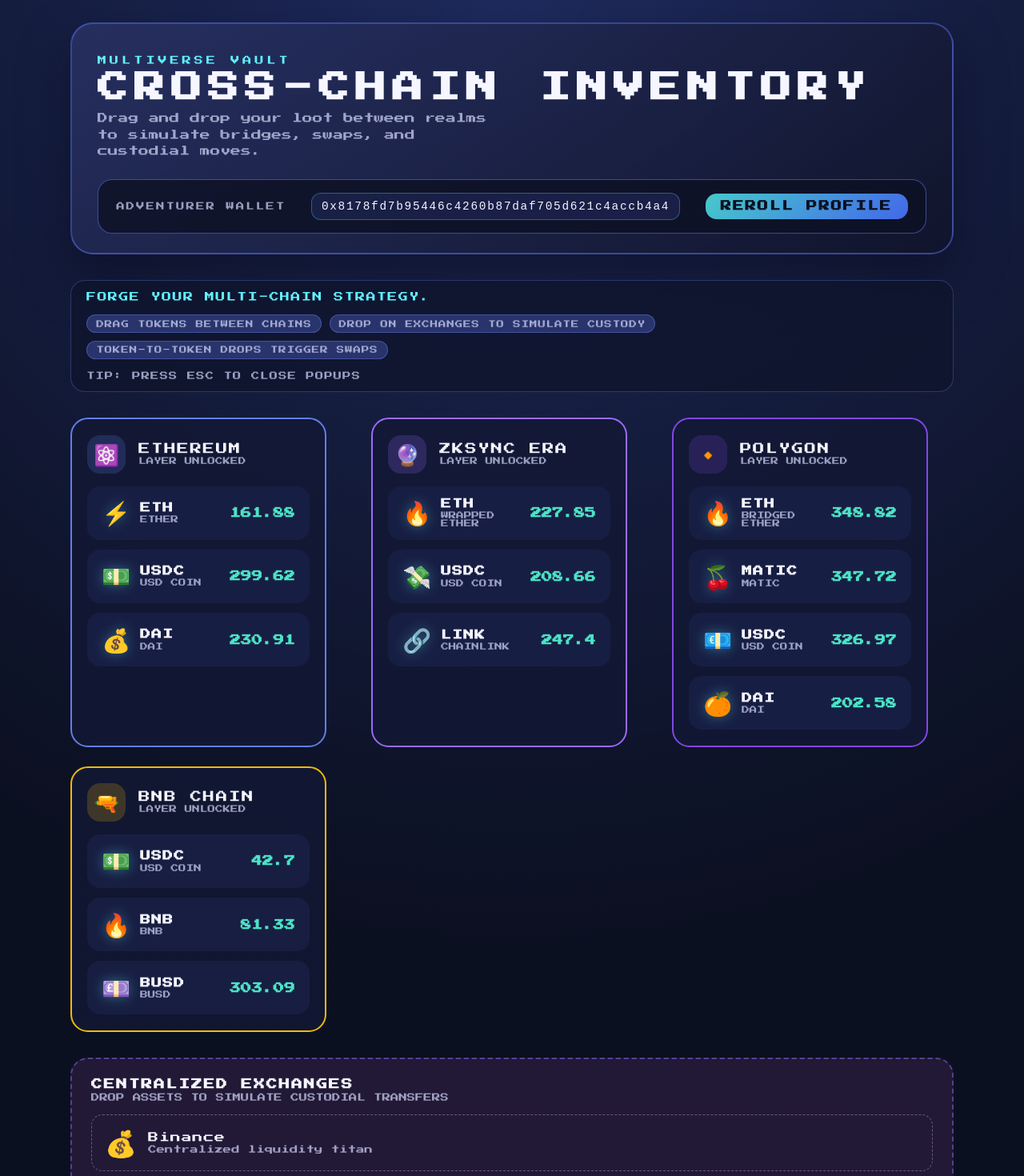
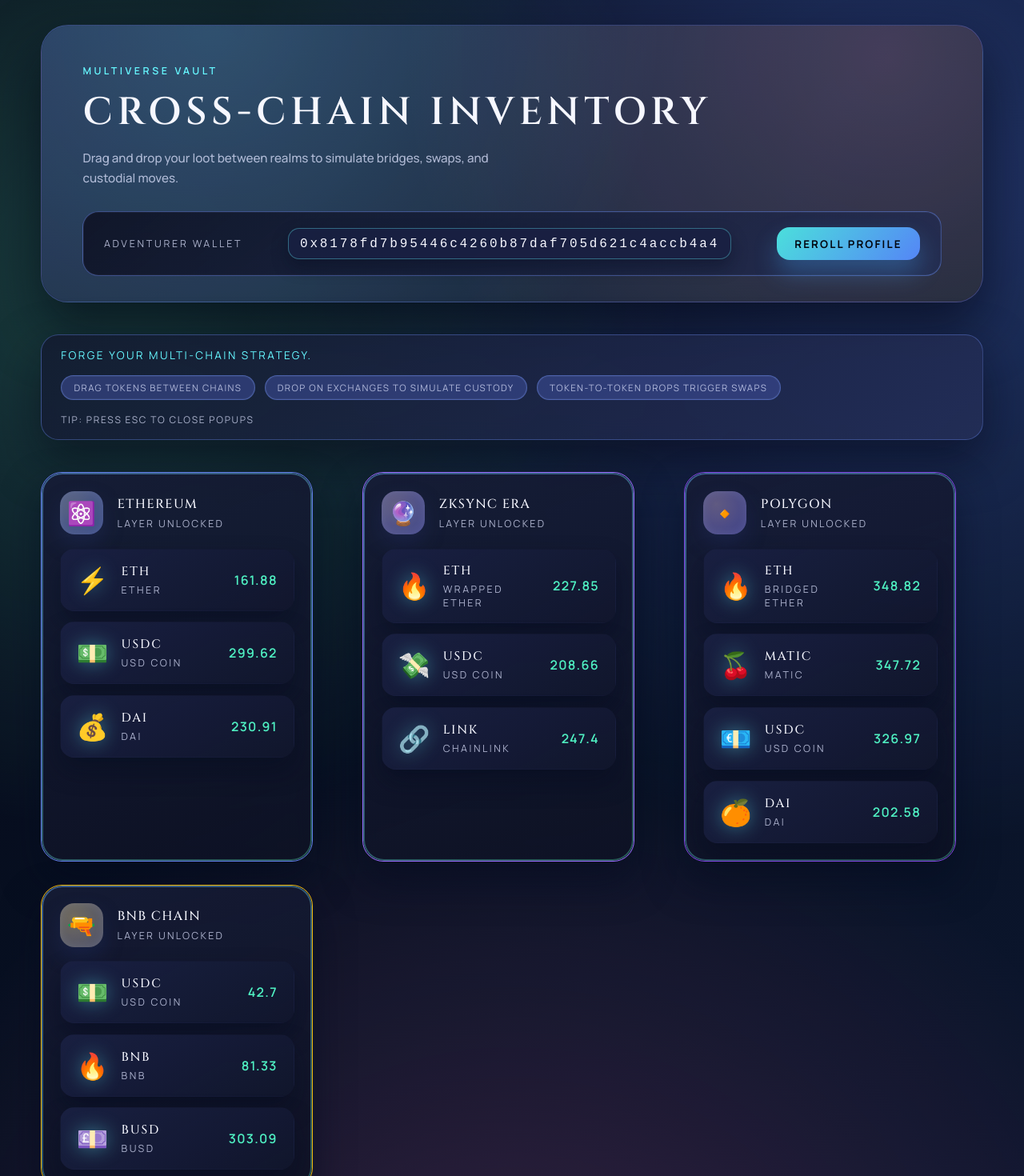
Before and after one commit to mm-zk-codex/zkwallet-demo, a Next.js app: page / in a window 1280 px wide. Shown: the part 20-1490 px from the top of the page at 80% size. Built offline with nearby package versions, Linux system fonts and the light colour scheme.

Commit message:
Refresh UI with modern RPG styling

```diff
--- a/app/globals.css
+++ b/app/globals.css
@@ -1,10 +1,10 @@
-@import url("https://fonts.googleapis.com/css2?family=Press+Start+2P&display=swap");
+@import url("https://fonts.googleapis.com/css2?family=Cinzel:wght@500;600;700&family=Manrope:wght@400;500;600;700;800&display=swap");
 
 :root {
   color-scheme: light dark;
-  font-family: "Press Start 2P", "Segoe UI", Tahoma, Geneva, Verdana, sans-serif;
-  background-color: #0b1021;
-  color: #f5f6ff;
+  font-family: "Manrope", "Segoe UI", Tahoma, Geneva, Verdana, sans-serif;
+  background-color: #060812;
+  color: #f6f7ff;
 }
 
 * {
@@ -14,8 +14,11 @@
 body {
   margin: 0;
   min-height: 100vh;
-  background: radial-gradient(circle at top, rgba(88, 117, 255, 0.25), rgba(11, 16, 33, 0.95) 65%),
-    linear-gradient(180deg, rgba(12, 18, 42, 0.95), rgba(7, 9, 18, 0.95));
+  background:
+    radial-gradient(circle at 12% 18%, rgba(94, 255, 198, 0.22), transparent 35%),
+    radial-gradient(circle at 88% 12%, rgba(92, 130, 255, 0.32), transparent 40%),
+    radial-gradient(circle at 50% 90%, rgba(255, 94, 172, 0.18), transparent 45%),
+    linear-gradient(135deg, rgba(7, 9, 24, 0.95) 0%, rgba(8, 19, 38, 0.98) 55%, rgba(14, 23, 49, 1) 100%);
 }
 
 a {
@@ -28,24 +31,38 @@
 }
 
 :root {
-  --panel-bg: rgba(18, 24, 52, 0.85);
-  --panel-border: rgba(121, 142, 255, 0.35);
-  --accent: #62f1ff;
-  --accent-strong: #4be3c6;
-  --danger: #ff6b81;
-  --exchange-bg: rgba(38, 28, 58, 0.85);
-  --text-muted: rgba(217, 219, 255, 0.7);
+  --panel-bg: rgba(16, 20, 38, 0.78);
+  --panel-highlight: rgba(120, 210, 255, 0.28);
+  --panel-border: rgba(126, 155, 255, 0.42);
+  --panel-glass: rgba(29, 37, 73, 0.55);
+  --accent: #66f7ff;
+  --accent-strong: #4ff0c2;
+  --danger: #ff7d9a;
+  --exchange-bg: rgba(32, 24, 62, 0.72);
+  --text-muted: rgba(223, 228, 255, 0.74);
+  --heading-font: "Cinzel", serif;
+}
+
+h1,
+h2,
+h3,
+h4,
+h5,
+h6 {
+  font-family: var(--heading-font);
+  font-weight: 600;
+  letter-spacing: 0.06em;
 }
 
 @keyframes pulse {
   0% {
-    box-shadow: 0 0 0 0 rgba(98, 241, 255, 0.4);
+    box-shadow: 0 0 0 0 rgba(102, 247, 255, 0.35);
   }
   70% {
-    box-shadow: 0 0 0 0.8rem rgba(98, 241, 255, 0);
+    box-shadow: 0 0 0 0.85rem rgba(102, 247, 255, 0);
   }
   100% {
-    box-shadow: 0 0 0 0 rgba(98, 241, 255, 0);
+    box-shadow: 0 0 0 0 rgba(102, 247, 255, 0);
   }
 }
 
@@ -55,10 +72,10 @@
 }
 
 ::-webkit-scrollbar-thumb {
-  background: rgba(90, 111, 201, 0.4);
+  background: rgba(82, 104, 212, 0.55);
   border-radius: 10px;
 }
 
 ::-webkit-scrollbar-track {
-  background: rgba(12, 18, 42, 0.6);
+  background: rgba(12, 16, 34, 0.6);
 }
--- a/app/page.module.css
+++ b/app/page.module.css
@@ -1,22 +1,22 @@
 .main {
   display: flex;
   flex-direction: column;
-  gap: 2rem;
-  padding: clamp(1.5rem, 4vw, 3rem);
-  max-width: 1200px;
+  gap: 2.5rem;
+  padding: clamp(1.5rem, 4vw, 3.5rem);
+  max-width: 1280px;
   margin: 0 auto 4rem;
 }
 
 .board {
   display: flex;
   flex-direction: column;
-  gap: 2rem;
+  gap: 2.2rem;
 }
 
 .chains {
   display: grid;
-  grid-template-columns: repeat(auto-fit, minmax(260px, 1fr));
-  gap: 1.5rem;
+  grid-template-columns: repeat(auto-fit, minmax(280px, 1fr));
+  gap: 1.8rem;
 }
 
 .statusBar {
@@ -25,41 +25,44 @@
   gap: 1rem;
   align-items: center;
   justify-content: space-between;
-  background: rgba(15, 21, 44, 0.8);
-  border-radius: 18px;
-  border: 1px solid rgba(111, 135, 255, 0.3);
-  padding: 0.9rem 1.2rem;
+  background: linear-gradient(135deg, rgba(19, 25, 48, 0.78), rgba(36, 46, 87, 0.82));
+  border-radius: 22px;
+  border: 1px solid rgba(112, 146, 255, 0.35);
+  box-shadow: 0 25px 60px rgba(5, 8, 22, 0.55);
+  padding: 1rem 1.5rem;
+  backdrop-filter: blur(12px);
 }
 
 .feedback {
-  font-size: 0.75rem;
+  font-size: 0.85rem;
   color: var(--accent);
+  letter-spacing: 0.18em;
   text-transform: uppercase;
-  letter-spacing: 0.12em;
 }
 
 .hint {
-  font-size: 0.65rem;
+  font-size: 0.75rem;
   color: var(--text-muted);
+  letter-spacing: 0.14em;
   text-transform: uppercase;
-  letter-spacing: 0.1em;
 }
 
 .actions {
   display: flex;
   flex-wrap: wrap;
-  gap: 0.6rem;
+  gap: 0.75rem;
 }
 
 .actionTag {
-  background: rgba(47, 60, 123, 0.8);
-  border: 1px solid rgba(119, 144, 255, 0.35);
-  border-radius: 12px;
-  padding: 0.35rem 0.7rem;
-  font-size: 0.6rem;
-  letter-spacing: 0.08em;
+  background: rgba(64, 81, 158, 0.55);
+  border: 1px solid rgba(120, 155, 255, 0.4);
+  border-radius: 16px;
+  padding: 0.45rem 0.95rem;
+  font-size: 0.72rem;
+  letter-spacing: 0.12em;
   text-transform: uppercase;
   color: var(--text-muted);
+  box-shadow: inset 0 0 0 1px rgba(255, 255, 255, 0.05);
 }
 
 @media (max-width: 900px) {
--- a/components/ChainPanel.module.css
+++ b/components/ChainPanel.module.css
@@ -1,55 +1,77 @@
 .panel {
+  position: relative;
   display: flex;
   flex-direction: column;
-  gap: 1rem;
-  padding: 1.2rem;
-  border: 2px solid var(--panel-border);
-  border-radius: 22px;
-  background: var(--panel-bg);
+  gap: 1.1rem;
+  padding: 1.4rem;
+  border: 1px solid rgba(130, 162, 255, 0.35);
+  border-radius: 26px;
+  background: linear-gradient(160deg, rgba(22, 28, 54, 0.92), rgba(14, 18, 36, 0.82));
   min-width: 260px;
-  max-width: 320px;
-  transition: transform 0.2s ease, border-color 0.3s ease;
+  max-width: 340px;
+  transition: transform 0.25s ease, box-shadow 0.3s ease, border-color 0.3s ease;
+  box-shadow: 0 24px 48px rgba(4, 10, 30, 0.5);
+  backdrop-filter: blur(10px);
+  overflow: hidden;
+}
+
+.panel::before {
+  content: "";
+  position: absolute;
+  inset: 0;
+  border-radius: inherit;
+  padding: 2px;
+  background: linear-gradient(140deg, rgba(108, 181, 255, 0.45), rgba(101, 255, 205, 0.3));
+  -webkit-mask: linear-gradient(#fff 0 0) content-box, linear-gradient(#fff 0 0);
+  -webkit-mask-composite: xor;
+  mask-composite: exclude;
+  pointer-events: none;
 }
 
 .panel:hover {
-  transform: translateY(-4px);
+  transform: translateY(-6px) scale(1.01);
+  box-shadow: 0 28px 60px rgba(6, 14, 38, 0.58);
 }
 
 .header {
   display: flex;
   align-items: center;
-  gap: 1rem;
+  gap: 1.1rem;
 }
 
 .icon {
-  width: 3rem;
-  height: 3rem;
-  border-radius: 16px;
+  width: 3.4rem;
+  height: 3.4rem;
+  border-radius: 18px;
   display: grid;
   place-items: center;
-  font-size: 1.6rem;
+  font-size: 1.8rem;
+  background: radial-gradient(circle at 30% 30%, rgba(255, 255, 255, 0.25), rgba(110, 138, 255, 0.3));
+  box-shadow: inset 0 0 12px rgba(255, 255, 255, 0.12), 0 12px 24px rgba(34, 45, 94, 0.45);
 }
 
 .meta {
   display: flex;
   flex-direction: column;
-  gap: 0.2rem;
+  gap: 0.3rem;
 }
 
 .name {
-  font-size: 0.9rem;
+  font-family: var(--heading-font);
+  font-size: 1rem;
+  letter-spacing: 0.08em;
   text-transform: uppercase;
-  letter-spacing: 0.12em;
 }
 
 .subtitle {
-  font-size: 0.6rem;
+  font-size: 0.78rem;
   color: var(--text-muted);
   text-transform: uppercase;
+  letter-spacing: 0.18em;
 }
 
 .inventory {
   display: flex;
   flex-direction: column;
-  gap: 0.75rem;
+  gap: 0.85rem;
 }
--- a/components/ExchangeBoard.module.css
+++ b/components/ExchangeBoard.module.css
@@ -1,71 +1,98 @@
 .board {
-  background: var(--exchange-bg);
-  border: 2px dashed rgba(151, 114, 255, 0.45);
-  border-radius: 22px;
-  padding: 1.5rem;
+  position: relative;
+  background: linear-gradient(150deg, rgba(32, 24, 62, 0.82), rgba(18, 13, 41, 0.82));
+  border: 1px dashed rgba(166, 138, 255, 0.55);
+  border-radius: 26px;
+  padding: 1.8rem;
   display: flex;
   flex-direction: column;
-  gap: 1rem;
+  gap: 1.25rem;
+  box-shadow: 0 30px 60px rgba(6, 8, 24, 0.55);
+  backdrop-filter: blur(10px);
+  overflow: hidden;
+}
+
+.board::after {
+  content: "";
+  position: absolute;
+  inset: 0;
+  border-radius: inherit;
+  pointer-events: none;
+  background: radial-gradient(circle at 20% 20%, rgba(120, 86, 255, 0.2), transparent 55%);
+  opacity: 0.6;
 }
 
 .header {
   display: flex;
   flex-direction: column;
-  gap: 0.35rem;
+  gap: 0.45rem;
+  position: relative;
+  z-index: 1;
 }
 
 .title {
   margin: 0;
   text-transform: uppercase;
-  letter-spacing: 0.15em;
-  font-size: 0.85rem;
+  letter-spacing: 0.18em;
+  font-size: 0.95rem;
+  font-family: var(--heading-font);
 }
 
 .subtitle {
   margin: 0;
   color: var(--text-muted);
-  font-size: 0.65rem;
+  font-size: 0.8rem;
   text-transform: uppercase;
+  letter-spacing: 0.14em;
 }
 
 .rows {
   display: grid;
-  gap: 0.9rem;
+  gap: 1rem;
+  position: relative;
+  z-index: 1;
 }
 
 .exchange {
   display: grid;
   grid-template-columns: auto 1fr;
-  gap: 0.9rem;
-  padding: 0.9rem 1rem;
-  border: 1px dashed rgba(215, 180, 255, 0.4);
-  border-radius: 14px;
-  background: rgba(35, 26, 58, 0.6);
+  gap: 1.1rem;
+  padding: 1.1rem 1.2rem;
+  border: 1px dashed rgba(218, 191, 255, 0.5);
+  border-radius: 18px;
+  background: rgba(40, 28, 74, 0.68);
   cursor: copy;
-  transition: border-color 0.2s ease;
+  transition: border-color 0.2s ease, transform 0.2s ease, box-shadow 0.2s ease;
+  box-shadow: inset 0 0 0 1px rgba(255, 255, 255, 0.05);
 }
 
 .exchange:hover {
   border-color: var(--accent);
+  transform: translateY(-4px);
+  box-shadow: inset 0 0 0 1px rgba(255, 255, 255, 0.08), 0 16px 30px rgba(12, 10, 40, 0.4);
 }
 
 .icon {
-  font-size: 2rem;
+  font-size: 2.2rem;
+  filter: drop-shadow(0 0 10px rgba(166, 138, 255, 0.45));
 }
 
 .meta {
   display: flex;
   flex-direction: column;
   justify-content: center;
-  gap: 0.2rem;
+  gap: 0.35rem;
 }
 
 .name {
-  font-size: 0.8rem;
-  letter-spacing: 0.08em;
+  font-size: 0.95rem;
+  letter-spacing: 0.12em;
+  font-family: var(--heading-font);
+  text-transform: uppercase;
 }
 
 .description {
-  font-size: 0.65rem;
+  font-size: 0.78rem;
   color: var(--text-muted);
+  letter-spacing: 0.08em;
 }
--- a/components/HeroHeader.module.css
+++ b/components/HeroHeader.module.css
@@ -1,92 +1,119 @@
 .hero {
+  position: relative;
   display: flex;
   flex-direction: column;
-  gap: 1.5rem;
-  padding: 2.5rem 2rem 1.5rem;
-  border-radius: 28px;
-  border: 2px solid rgba(99, 123, 255, 0.45);
-  background: linear-gradient(145deg, rgba(42, 51, 102, 0.8), rgba(16, 20, 42, 0.9));
-  box-shadow: 0 30px 60px rgba(7, 10, 25, 0.5);
+  gap: 1.75rem;
+  padding: 3rem clamp(1.5rem, 4vw, 3.2rem) 2rem;
+  border-radius: 34px;
+  border: 1px solid rgba(115, 150, 255, 0.35);
+  background:
+    radial-gradient(circle at 18% 0%, rgba(104, 220, 255, 0.18), transparent 55%),
+    radial-gradient(circle at 90% 12%, rgba(255, 140, 198, 0.18), transparent 55%),
+    linear-gradient(160deg, rgba(23, 28, 57, 0.94), rgba(14, 17, 33, 0.94));
+  box-shadow: 0 32px 70px rgba(3, 6, 18, 0.65);
+  overflow: hidden;
+}
+
+.hero::after {
+  content: "";
+  position: absolute;
+  inset: 0;
+  border-radius: inherit;
+  background: linear-gradient(120deg, rgba(109, 173, 255, 0.35), rgba(79, 240, 213, 0.2));
+  mix-blend-mode: screen;
+  opacity: 0.4;
+  pointer-events: none;
 }
 
 .meta {
   display: flex;
   flex-direction: column;
-  gap: 0.6rem;
+  gap: 0.7rem;
+  position: relative;
+  z-index: 1;
 }
 
 .kicker {
   text-transform: uppercase;
-  font-size: 0.7rem;
-  letter-spacing: 0.35em;
+  font-size: 0.78rem;
+  letter-spacing: 0.28em;
   color: var(--accent);
+  font-weight: 600;
 }
 
 .title {
   margin: 0;
-  font-size: clamp(1.6rem, 2vw + 1rem, 2.4rem);
+  font-family: var(--heading-font);
+  font-size: clamp(2rem, 4vw, 3rem);
+  letter-spacing: 0.12em;
   text-transform: uppercase;
-  letter-spacing: 0.2em;
 }
 
 .subtitle {
   margin: 0;
-  max-width: 40ch;
+  max-width: 60ch;
   color: var(--text-muted);
-  font-size: 0.8rem;
-  line-height: 1.6;
+  font-size: 0.95rem;
+  line-height: 1.7;
+  font-weight: 500;
 }
 
 .wallet {
+  position: relative;
+  z-index: 1;
   display: flex;
   flex-wrap: wrap;
-  gap: 0.8rem;
+  gap: 1rem;
   align-items: center;
   justify-content: space-between;
-  background: rgba(13, 17, 36, 0.8);
-  border: 1px solid rgba(107, 129, 255, 0.5);
-  padding: 1rem 1.4rem;
-  border-radius: 18px;
+  background: linear-gradient(140deg, rgba(14, 18, 36, 0.9), rgba(32, 44, 86, 0.65));
+  border: 1px solid rgba(116, 152, 255, 0.45);
+  padding: 1.2rem 1.6rem;
+  border-radius: 20px;
+  box-shadow: inset 0 0 0 1px rgba(255, 255, 255, 0.04);
+  backdrop-filter: blur(12px);
 }
 
 .label {
-  font-size: 0.65rem;
+  font-size: 0.78rem;
   text-transform: uppercase;
-  letter-spacing: 0.2em;
+  letter-spacing: 0.22em;
   color: var(--text-muted);
 }
 
 .address {
-  font-size: 0.9rem;
-  font-family: "Courier New", Courier, monospace;
-  letter-spacing: 0.12em;
-  background: rgba(27, 34, 74, 0.9);
-  padding: 0.5rem 0.75rem;
-  border-radius: 12px;
-  border: 1px solid rgba(98, 241, 255, 0.3);
+  font-size: 1rem;
+  font-family: "JetBrains Mono", "Fira Code", "Courier New", Courier, monospace;
+  letter-spacing: 0.18em;
+  background: rgba(26, 32, 66, 0.88);
+  padding: 0.6rem 0.85rem;
+  border-radius: 14px;
+  border: 1px solid rgba(102, 247, 255, 0.35);
+  box-shadow: 0 10px 20px rgba(8, 13, 32, 0.4);
 }
 
 .reset {
-  background: linear-gradient(135deg, rgba(76, 222, 221, 0.9), rgba(73, 113, 255, 0.9));
+  background: linear-gradient(130deg, rgba(78, 234, 228, 0.95), rgba(88, 139, 255, 0.95));
   border: none;
-  color: #0b1021;
-  font-weight: bold;
+  color: #02060f;
+  font-weight: 700;
   text-transform: uppercase;
-  letter-spacing: 0.15em;
-  padding: 0.6rem 1.2rem;
-  border-radius: 14px;
+  letter-spacing: 0.16em;
+  padding: 0.7rem 1.4rem;
+  border-radius: 16px;
   cursor: pointer;
-  transition: transform 0.2s ease, box-shadow 0.2s ease;
+  transition: transform 0.25s ease, box-shadow 0.25s ease;
+  box-shadow: 0 16px 30px rgba(72, 170, 255, 0.32);
 }
 
 .reset:hover {
-  transform: translateY(-2px);
-  box-shadow: 0 12px 24px rgba(76, 222, 221, 0.35);
+  transform: translateY(-3px);
+  box-shadow: 0 20px 40px rgba(72, 170, 255, 0.42);
 }
 
 @media (max-width: 800px) {
   .hero {
-    padding: 2rem 1.5rem;
+    padding: 2.5rem 1.6rem 1.8rem;
   }
 
   .wallet {
--- a/components/TokenCard.module.css
+++ b/components/TokenCard.module.css
@@ -1,15 +1,29 @@
 .card {
+  position: relative;
   display: grid;
   grid-template-columns: auto 1fr auto;
   align-items: center;
-  gap: 0.75rem;
-  padding: 0.85rem 1rem;
-  background: rgba(24, 31, 68, 0.95);
-  border: 2px solid transparent;
-  border-radius: 16px;
+  gap: 1rem;
+  padding: 1rem 1.25rem;
+  background: linear-gradient(150deg, rgba(25, 32, 66, 0.95), rgba(17, 22, 45, 0.9));
+  border: 1px solid transparent;
+  border-radius: 18px;
   cursor: grab;
   user-select: none;
-  transition: transform 0.2s ease, border-color 0.2s ease;
+  transition: transform 0.25s ease, border-color 0.25s ease, box-shadow 0.25s ease;
+  box-shadow: 0 16px 30px rgba(4, 10, 30, 0.45);
+  overflow: hidden;
+}
+
+.card::before {
+  content: "";
+  position: absolute;
+  inset: 0;
+  border-radius: inherit;
+  background: linear-gradient(130deg, rgba(102, 247, 255, 0.3), rgba(121, 143, 255, 0.2));
+  opacity: 0;
+  transition: opacity 0.2s ease;
+  pointer-events: none;
 }
 
 .card:active {
@@ -18,34 +32,42 @@
 }
 
 .card:hover {
-  border-color: var(--accent);
+  border-color: rgba(102, 247, 255, 0.55);
+  box-shadow: 0 20px 40px rgba(8, 18, 48, 0.55);
+}
+
+.card:hover::before {
+  opacity: 0.5;
 }
 
 .avatar {
-  font-size: 1.8rem;
-  filter: drop-shadow(0 0 8px rgba(98, 241, 255, 0.35));
+  font-size: 2rem;
+  filter: drop-shadow(0 0 12px rgba(102, 247, 255, 0.4));
 }
 
 .meta {
   display: flex;
   flex-direction: column;
-  gap: 0.2rem;
+  gap: 0.25rem;
 }
 
 .symbol {
-  font-weight: bold;
-  letter-spacing: 0.1em;
-  font-size: 0.8rem;
+  font-family: var(--heading-font);
+  letter-spacing: 0.12em;
+  font-size: 0.95rem;
+  text-transform: uppercase;
 }
 
 .name {
-  font-size: 0.6rem;
+  font-size: 0.78rem;
   text-transform: uppercase;
   color: var(--text-muted);
+  letter-spacing: 0.2em;
 }
 
 .balance {
-  font-size: 0.85rem;
-  font-weight: bold;
+  font-size: 1rem;
+  font-weight: 600;
   color: var(--accent-strong);
+  letter-spacing: 0.08em;
 }
```
Also changed, not shown: components/Modal.module.css (+38 -17 lines), components/Slider.module.css (+13 -11 lines).
